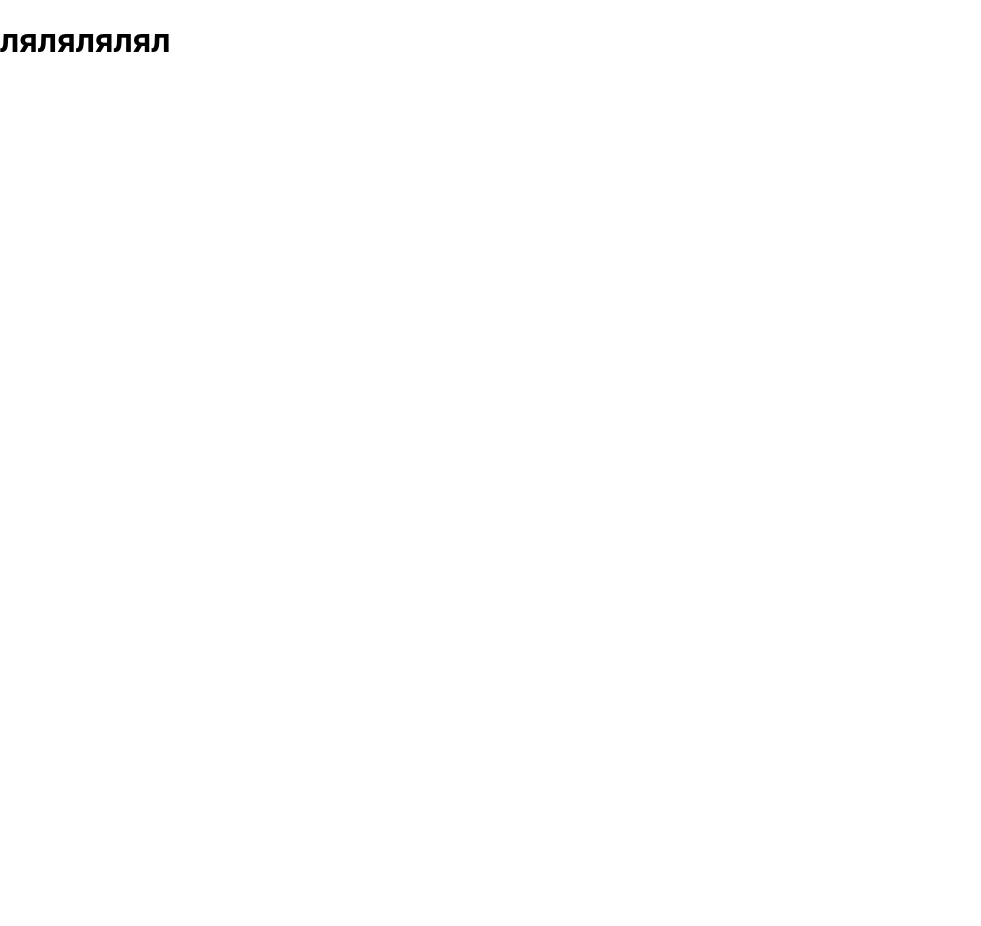
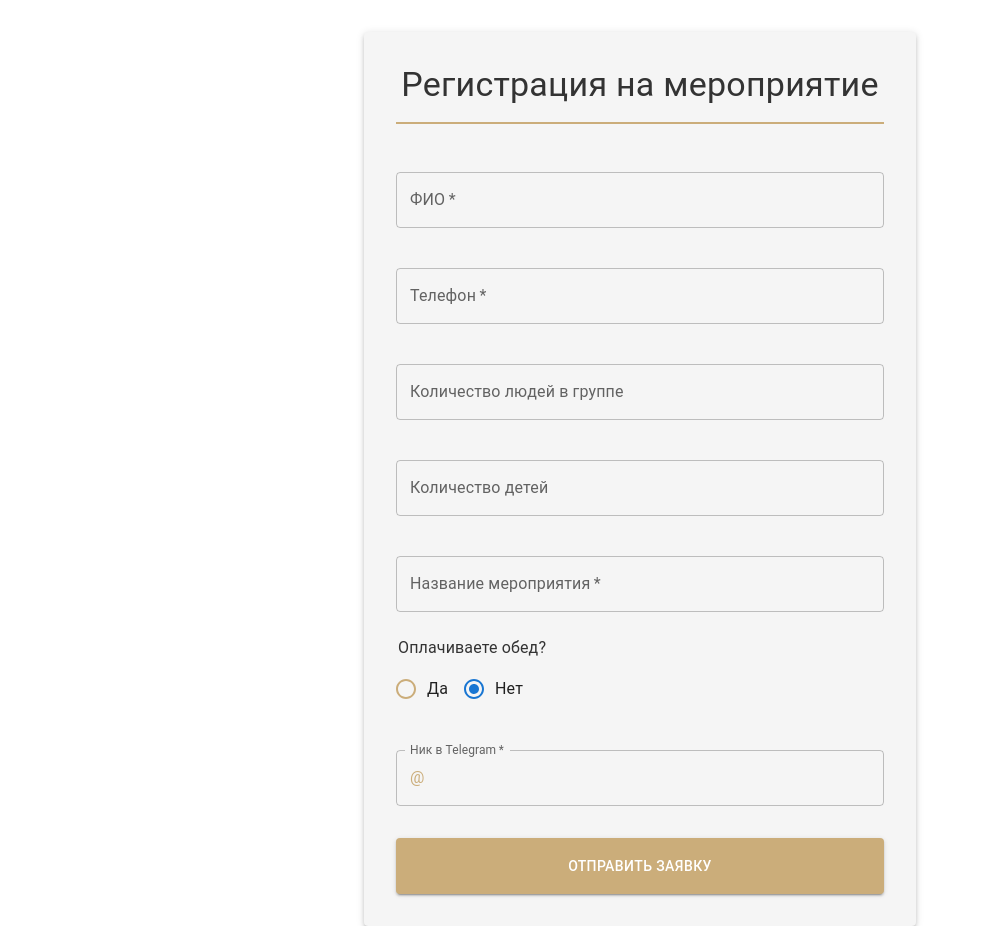
Before and after one commit to nayast/form-app, a React (Create React App) app in the folder form/: page / in a window 1280 px wide. Shown: the whole page, without its empty margins (0-981 px from the left). Before the commit the page ends 800 px from the top, so only its background shows below. Built offline with nearby package versions, Linux system fonts and the light colour scheme.

Commit message:
Updated Form.jsx

```diff
--- a/form/src/App.js
+++ b/form/src/App.js
@@ -1,9 +1,9 @@
-
+import FormPage from "./Form"
 
 function App() {
   return (
     <div className="App">
-      <h1>лялялялял</h1>
+      <FormPage/>
     </div>
   );
 }
--- /dev/null
+++ b/form/src/Form.jsx
@@ -0,0 +1,170 @@
+import React, { useState } from 'react';
+import {
+  Box,
+  TextField,
+  Button,
+  Typography,
+  FormControl,
+  RadioGroup,
+  FormControlLabel,
+  Radio,
+  Container,
+  Paper
+} from '@mui/material';
+
+const FormPage = () => {
+  const [formData, setFormData] = useState({
+    fullName: '',
+    phone: '',
+    groupSize: '',
+    childrenCount: '',
+    eventName: '',
+    paysForMeal: 'no',
+    telegramNick: ''
+  });
+
+  const handleChange = (e) => {
+    const { name, value } = e.target;
+    setFormData(prev => ({
+      ...prev,
+      [name]: value
+    }));
+  };
+
+  const handleSubmit = (e) => {
+    e.preventDefault();
+    console.log('Отправленные данные:', formData);
+    // Здесь будет логика отправки данных
+  };
+
+  return (
+    <Container maxWidth="sm">
+      <Paper elevation={3} sx={{ p: 4, mt: 4, backgroundColor: '#f5f5f5' }}>
+        <Typography variant="h4" component="h1" gutterBottom sx={{
+          color: '#333',
+          mb: 4,
+          textAlign: 'center',
+          borderBottom: '2px solid #CBAD7A',
+          pb: 2
+        }}>
+          Регистрация на мероприятие
+        </Typography>
+
+        <Box component="form" onSubmit={handleSubmit}>
+          <TextField
+            fullWidth
+            label="ФИО"
+            name="fullName"
+            value={formData.fullName}
+            onChange={handleChange}
+            margin="normal"
+            required
+            sx={{ mb: 3 }}
+          />
+
+          <TextField
+            fullWidth
+            label="Телефон"
+            name="phone"
+            value={formData.phone}
+            onChange={handleChange}
+            margin="normal"
+            required
+            type="tel"
+            sx={{ mb: 3 }}
+          />
+
+          <TextField
+            fullWidth
+            label="Количество людей в группе"
+            name="groupSize"
+            value={formData.groupSize}
+            onChange={handleChange}
+            margin="normal"
+            type="number"
+            inputProps={{ min: 1 }}
+            sx={{ mb: 3 }}
+          />
+
+          <TextField
+            fullWidth
+            label="Количество детей"
+            name="childrenCount"
+            value={formData.childrenCount}
+            onChange={handleChange}
+            margin="normal"
+            type="number"
+            inputProps={{ min: 0 }}
+            sx={{ mb: 3 }}
+          />
+
+          <TextField
+            fullWidth
+            label="Название мероприятия"
+            name="eventName"
+            value={formData.eventName}
+            onChange={handleChange}
+            margin="normal"
+            required
+            sx={{ mb: 3 }}
+          />
+
+          <FormControl component="fieldset" sx={{ mb: 3, width: '100%' }}>
+            <Typography component="legend" sx={{ mb: 1, color: '#333' }}>
+              Оплачиваете обед?
+            </Typography>
+            <RadioGroup
+              row
+              name="paysForMeal"
+              value={formData.paysForMeal}
+              onChange={handleChange}
+            >
+              <FormControlLabel
+                value="yes"
+                control={<Radio sx={{ color: '#CBAD7A' }} />}
+                label="Да"
+              />
+              <FormControlLabel
+                value="no"
+                control={<Radio sx={{ color: '#CBAD7A' }} />}
+                label="Нет"
+              />
+            </RadioGroup>
+          </FormControl>
+
+          <TextField
+            fullWidth
+            label="Ник в Telegram"
+            name="telegramNick"
+            value={formData.telegramNick}
+            onChange={handleChange}
+            margin="normal"
+            required
+            sx={{ mb: 4 }}
+            InputProps={{
+              startAdornment: <Typography sx={{ mr: 1, color: '#CBAD7A' }}>@</Typography>,
+            }}
+          />
+
+          <Button
+            fullWidth
+            variant="contained"
+            type="submit"
+            sx={{
+              py: 2,
+              backgroundColor: '#CBAD7A',
+              color: '#fff',
+              '&:hover': {
+                backgroundColor: '#b89d6a',
+              }
+            }}
+          >
+            Отправить заявку
+          </Button>
+        </Box>
+      </Paper>
+    </Container>
+  );
+};
+
+export default FormPage;
```
Also changed, not shown: form/src/logo.svg (deleted), 1 other file (tests, documents, lock files or other folders).
